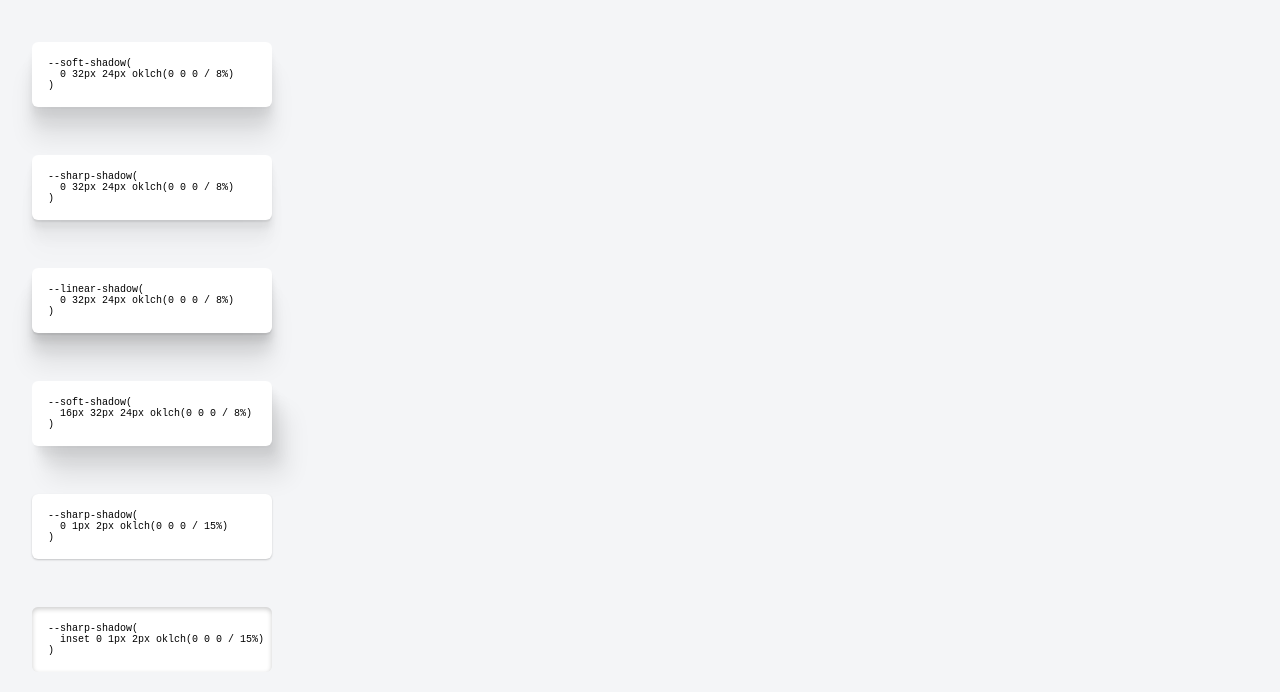
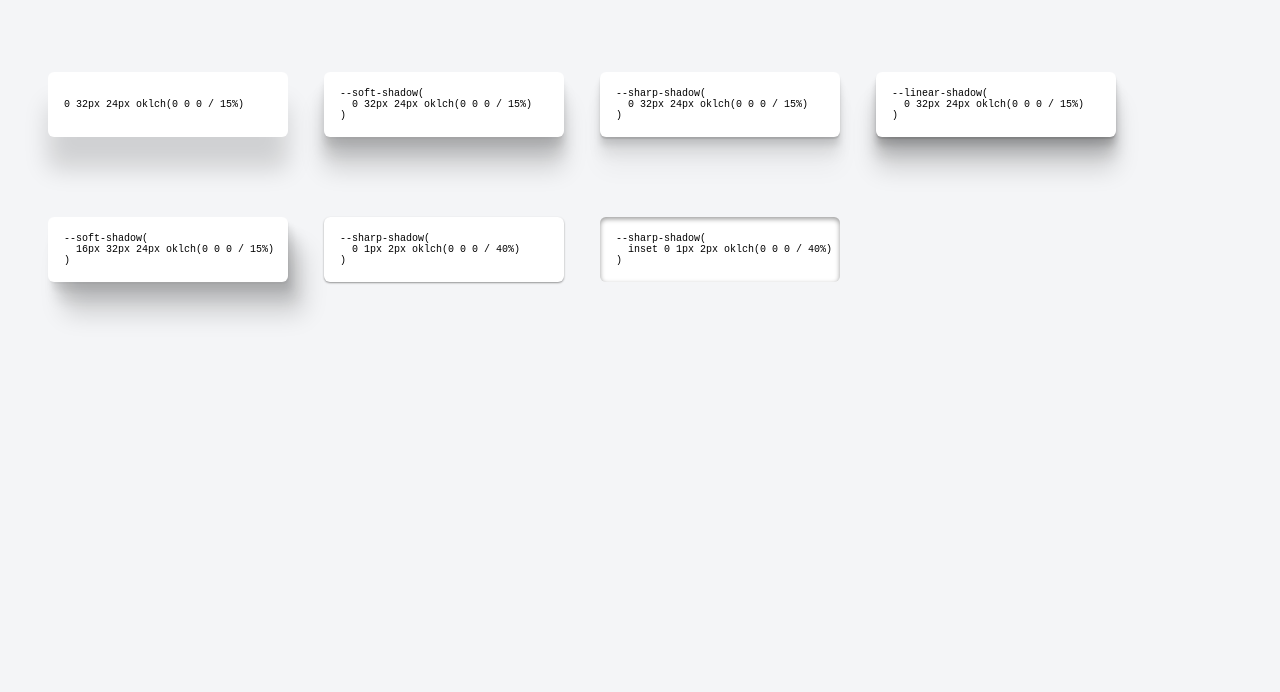
Before and after one commit to postcss/postcss-smooth-shadow, a plain HTML site: page index.html in a window 1280 px wide. Drawn offline with Linux system fonts and the light colour scheme.

Commit message:
Deploying to gh-pages from @ postcss/postcss-smooth-shadow@2d025be924b71b08a131e368ae52c55229488509 🚀

```diff
--- a/index.html
+++ b/index.html
@@ -12,6 +12,7 @@
         box-sizing: border-box;
       }
       .example {
+        display: inline-block;
         width: 15rem;
         border-radius: 6px;
         font-size: 10px;
@@ -19,66 +20,72 @@
         background: oklch(1 0 0);
         box-sizing: border-box;
         padding: 1rem 1rem;
+        margin: 2.5rem 1rem;
 
-        & + & {
-          margin-top: 3rem;
+        &.is-native {
+          box-shadow: 0 32px 24px oklch(0 0 0 / 15%);
         }
 
         &.is-1 {
-          box-shadow: 0 calc(0.0625 * 32px) calc(0.0625 * 24px) rgb(from oklch(0 0 0 / 8%) r g b / calc(alpha * 0.25)), 0 calc(0.25 * 32px) calc(0.25 * 24px) rgb(from oklch(0 0 0 / 8%) r g b / calc(alpha * 0.5)), 0 calc(0.5625 * 32px) calc(0.5625 * 24px) rgb(from oklch(0 0 0 / 8%) r g b / calc(alpha * 0.75)), 0 calc(1 * 32px) calc(1 * 24px) rgb(from oklch(0 0 0 / 8%) r g b / calc(alpha * 1));
+          box-shadow: 0 calc(0.0625 * 32px) calc(0.0625 * 24px) rgb(from oklch(0 0 0 / 15%) r g b / calc(alpha * 0.25)), 0 calc(0.25 * 32px) calc(0.25 * 24px) rgb(from oklch(0 0 0 / 15%) r g b / calc(alpha * 0.5)), 0 calc(0.5625 * 32px) calc(0.5625 * 24px) rgb(from oklch(0 0 0 / 15%) r g b / calc(alpha * 0.75)), 0 calc(1 * 32px) calc(1 * 24px) rgb(from oklch(0 0 0 / 15%) r g b / calc(alpha * 1));
         }
 
         &.is-2 {
-          box-shadow: 0 calc(0.0625 * 32px) calc(0.0625 * 24px) rgb(from oklch(0 0 0 / 8%) r g b / calc(alpha * 1)), 0 calc(0.25 * 32px) calc(0.25 * 24px) rgb(from oklch(0 0 0 / 8%) r g b / calc(alpha * 0.75)), 0 calc(0.5625 * 32px) calc(0.5625 * 24px) rgb(from oklch(0 0 0 / 8%) r g b / calc(alpha * 0.5)), 0 calc(1 * 32px) calc(1 * 24px) rgb(from oklch(0 0 0 / 8%) r g b / calc(alpha * 0.25));
+          box-shadow: 0 calc(0.0625 * 32px) calc(0.0625 * 24px) rgb(from oklch(0 0 0 / 15%) r g b / calc(alpha * 1)), 0 calc(0.25 * 32px) calc(0.25 * 24px) rgb(from oklch(0 0 0 / 15%) r g b / calc(alpha * 0.75)), 0 calc(0.5625 * 32px) calc(0.5625 * 24px) rgb(from oklch(0 0 0 / 15%) r g b / calc(alpha * 0.5)), 0 calc(1 * 32px) calc(1 * 24px) rgb(from oklch(0 0 0 / 15%) r g b / calc(alpha * 0.25));
         }
 
         &.is-3 {
-          box-shadow: 0 calc(0.0625 * 32px) calc(0.0625 * 24px) rgb(from oklch(0 0 0 / 8%) r g b / calc(alpha * 1)), 0 calc(0.25 * 32px) calc(0.25 * 24px) rgb(from oklch(0 0 0 / 8%) r g b / calc(alpha * 1)), 0 calc(0.5625 * 32px) calc(0.5625 * 24px) rgb(from oklch(0 0 0 / 8%) r g b / calc(alpha * 1)), 0 calc(1 * 32px) calc(1 * 24px) rgb(from oklch(0 0 0 / 8%) r g b / calc(alpha * 1));
+          box-shadow: 0 calc(0.0625 * 32px) calc(0.0625 * 24px) rgb(from oklch(0 0 0 / 15%) r g b / calc(alpha * 1)), 0 calc(0.25 * 32px) calc(0.25 * 24px) rgb(from oklch(0 0 0 / 15%) r g b / calc(alpha * 1)), 0 calc(0.5625 * 32px) calc(0.5625 * 24px) rgb(from oklch(0 0 0 / 15%) r g b / calc(alpha * 1)), 0 calc(1 * 32px) calc(1 * 24px) rgb(from oklch(0 0 0 / 15%) r g b / calc(alpha * 1));
         }
 
         &.is-4 {
-          box-shadow: calc(0.0625 * 16px) calc(0.0625 * 32px) calc(0.0625 * 24px) rgb(from oklch(0 0 0 / 8%) r g b / calc(alpha * 0.25)), calc(0.25 * 16px) calc(0.25 * 32px) calc(0.25 * 24px) rgb(from oklch(0 0 0 / 8%) r g b / calc(alpha * 0.5)), calc(0.5625 * 16px) calc(0.5625 * 32px) calc(0.5625 * 24px) rgb(from oklch(0 0 0 / 8%) r g b / calc(alpha * 0.75)), calc(1 * 16px) calc(1 * 32px) calc(1 * 24px) rgb(from oklch(0 0 0 / 8%) r g b / calc(alpha * 1));
+          box-shadow: calc(0.0625 * 16px) calc(0.0625 * 32px) calc(0.0625 * 24px) rgb(from oklch(0 0 0 / 15%) r g b / calc(alpha * 0.25)), calc(0.25 * 16px) calc(0.25 * 32px) calc(0.25 * 24px) rgb(from oklch(0 0 0 / 15%) r g b / calc(alpha * 0.5)), calc(0.5625 * 16px) calc(0.5625 * 32px) calc(0.5625 * 24px) rgb(from oklch(0 0 0 / 15%) r g b / calc(alpha * 0.75)), calc(1 * 16px) calc(1 * 32px) calc(1 * 24px) rgb(from oklch(0 0 0 / 15%) r g b / calc(alpha * 1));
         }
 
         &.is-5 {
-          box-shadow: 0 calc(1 * 1px) calc(1 * 2px) rgb(from oklch(0 0 0 / 20%) r g b / calc(alpha * 1));
+          box-shadow: 0 calc(1 * 1px) calc(1 * 2px) rgb(from oklch(0 0 0 / 40%) r g b / calc(alpha * 1));
         }
 
         &.is-6 {
-          box-shadow: inset 0 calc(1 * 2px) calc(1 * 5px) rgb(from oklch(0 0 0 / 20%) r g b / calc(alpha * 1));
+          box-shadow: inset 0 calc(1 * 2px) calc(1 * 5px) rgb(from oklch(0 0 0 / 40%) r g b / calc(alpha * 1));
         }
       }
     </style>
   </head>
   <body>
+    <pre class="example is-native">
+
+0 32px 24px oklch(0 0 0 / 15%)
+    </pre>
     <pre class="example is-1">
 --soft-shadow(
-  0 32px 24px oklch(0 0 0 / 8%)
+  0 32px 24px oklch(0 0 0 / 15%)
 )</pre
     >
     <pre class="example is-2">
 --sharp-shadow(
-  0 32px 24px oklch(0 0 0 / 8%)
+  0 32px 24px oklch(0 0 0 / 15%)
 )</pre
     >
     <pre class="example is-3">
 --linear-shadow(
-  0 32px 24px oklch(0 0 0 / 8%)
+  0 32px 24px oklch(0 0 0 / 15%)
 )</pre
     >
+    <br />
     <pre class="example is-4">
 --soft-shadow(
-  16px 32px 24px oklch(0 0 0 / 8%)
+  16px 32px 24px oklch(0 0 0 / 15%)
 )</pre
     >
     <pre class="example is-5">
 --sharp-shadow(
-  0 1px 2px oklch(0 0 0 / 15%)
+  0 1px 2px oklch(0 0 0 / 40%)
 )</pre
     >
     <pre class="example is-6">
 --sharp-shadow(
-  inset 0 1px 2px oklch(0 0 0 / 15%)
+  inset 0 1px 2px oklch(0 0 0 / 40%)
 )</pre
     >
   </body>
```
